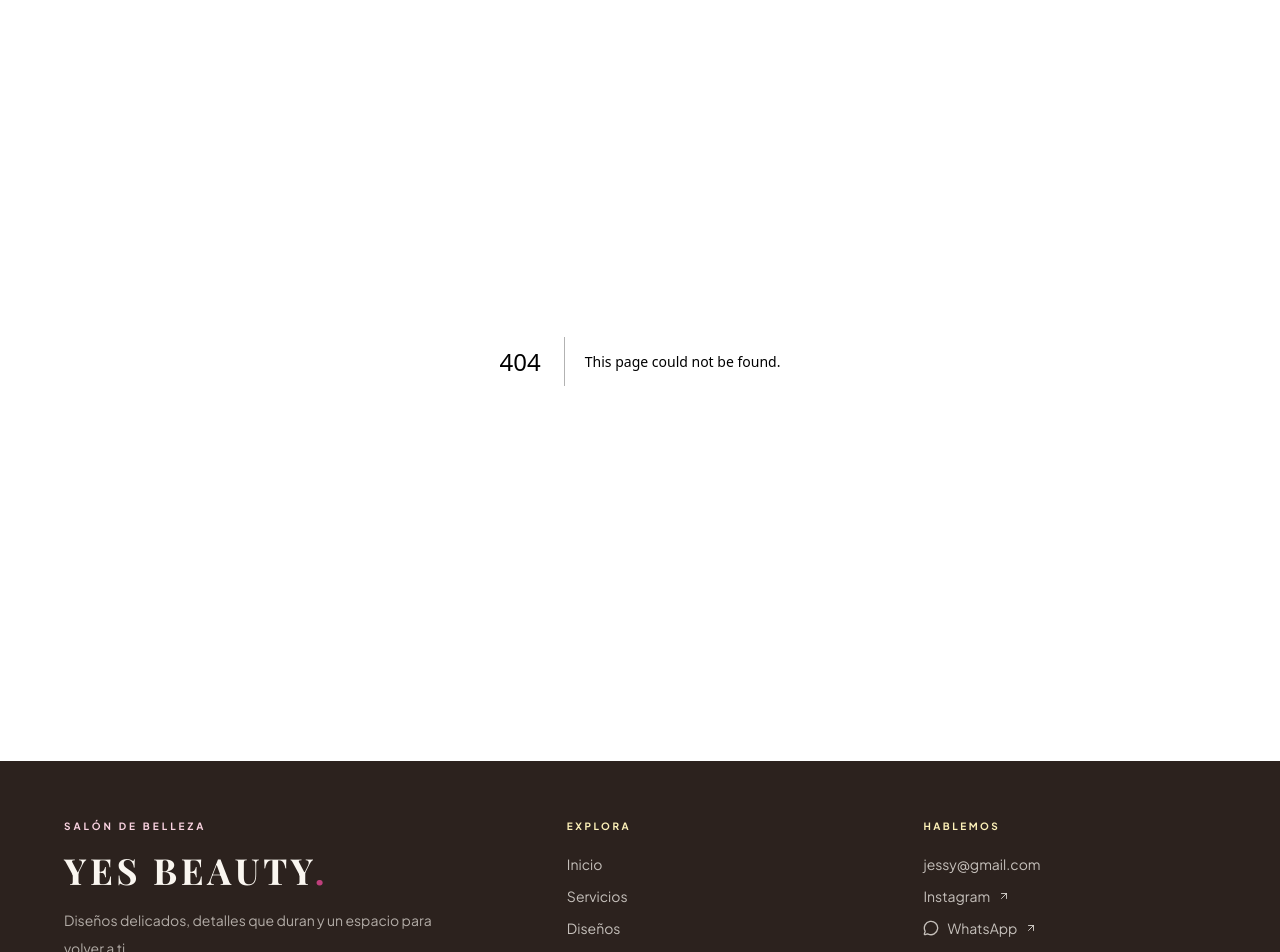
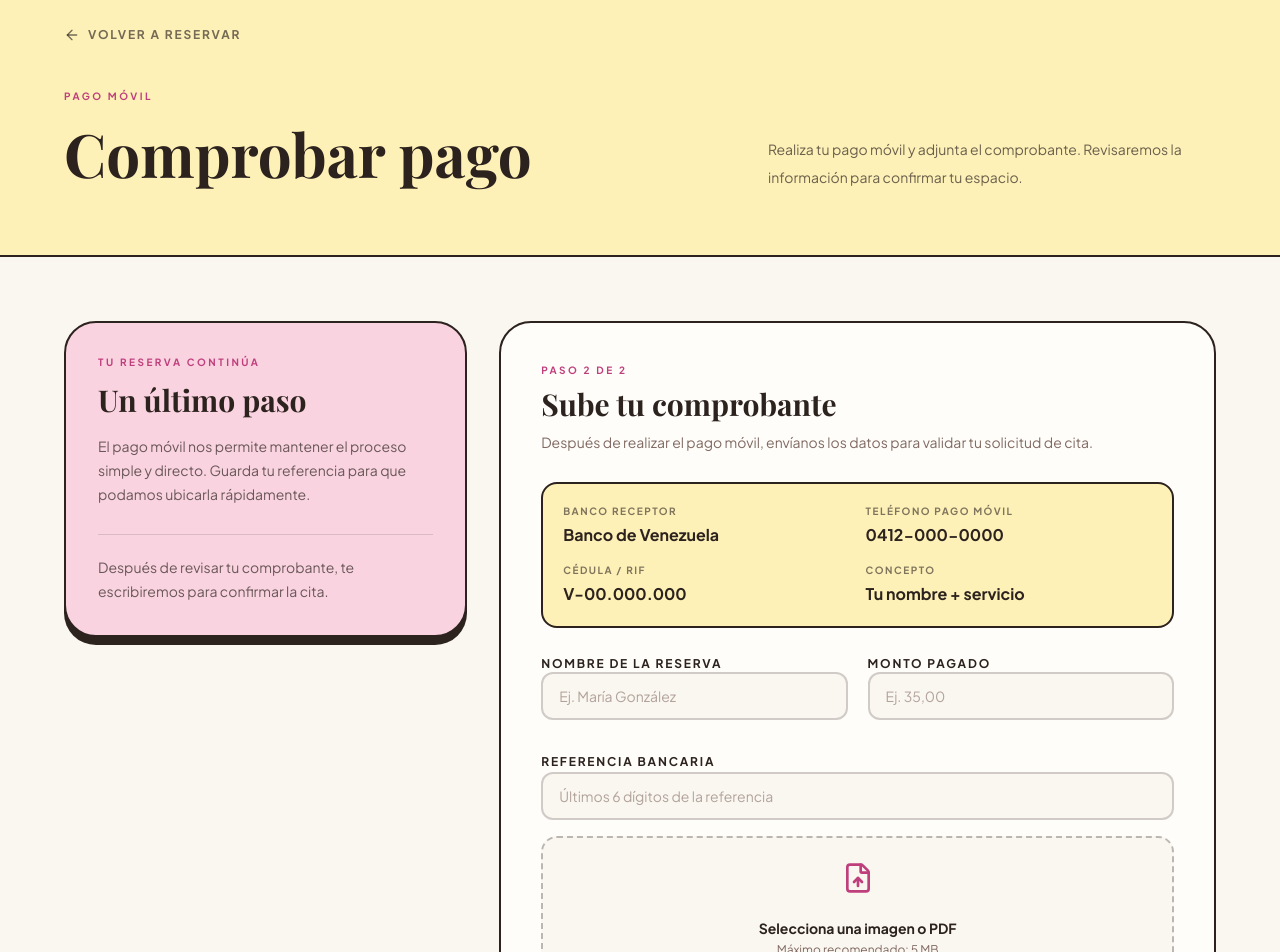
Before and after one commit to MinoEngine/booky, a Next.js app: page /comprobar-pago in a window 1280 px wide. Before the commit this address had no page. Shown: the part 120-1072 px from the top of the page. Built offline with nearby package versions, Linux system fonts and the light colour scheme; a web font is replaced by a local one.

Commit message:
feat: add payment summary and voucher confirmation view - Closes #4

```diff
--- /dev/null
+++ b/app/comprobar-pago/page.tsx
@@ -0,0 +1,40 @@
+import Link from 'next/link';
+import { ArrowLeft, CheckCircle2, CreditCard, FileCheck2 } from 'lucide-react';
+import PaymentProofForm from '@/components/booking/PaymentProofForm';
+
+export const metadata = {
+  title: 'Comprobar pago | YES BEAUTY',
+  description: 'Envía tu comprobante de pago móvil para confirmar tu cita.',
+};
+
+export default function PaymentPage() {
+  return (
+    <div className="overflow-hidden bg-bgMain">
+      <section className="border-b-2 border-espresso bg-mostaza px-4 py-12 md:py-16">
+        <div className="mx-auto max-w-6xl">
+          <Link href="/reservar" className="inline-flex items-center gap-2 text-xs font-bold uppercase tracking-[0.15em] text-espresso/65 transition-colors hover:text-pink"><ArrowLeft className="h-4 w-4" /> Volver a reservar</Link>
+          <div className="mt-10 grid gap-8 md:grid-cols-[0.85fr_1.15fr] md:items-end">
+            <div>
+              <p className="text-[10px] font-bold uppercase tracking-[0.25em] text-pink">Pago móvil</p>
+              <h1 className="mt-3 max-w-xl font-serif text-4xl font-bold leading-tight text-espresso md:text-6xl">Comprobar pago</h1>
+            </div>
+            <p className="max-w-md text-sm leading-7 text-espresso/70 md:justify-self-end">Realiza tu pago móvil y adjunta el comprobante. Revisaremos la información para confirmar tu espacio.</p>
+          </div>
+
+        </div>
+      </section>
+      <section className="bg-bgMain px-4 py-12 md:py-16">
+        <div className="mx-auto grid max-w-6xl gap-8 lg:grid-cols-[0.72fr_1.28fr] lg:items-start">
+          <aside className="rounded-[2rem] border-2 border-espresso bg-pinkLight p-7 shadow-bento md:p-8">
+            <p className="text-[10px] font-bold uppercase tracking-[0.25em] text-pink">Tu reserva continúa</p>
+            <h2 className="mt-3 font-serif text-3xl font-bold text-espresso">Un último paso</h2>
+            <p className="mt-4 text-sm leading-6 text-espresso/70">El pago móvil nos permite mantener el proceso simple y directo. Guarda tu referencia para que podamos ubicarla rápidamente.</p>
+            <div className="mt-7 border-t border-espresso/15 pt-5 text-sm leading-6 text-espresso/70">Después de revisar tu comprobante, te escribiremos para confirmar la cita.</div>
+          </aside>
+          <PaymentProofForm />
+          <p className="text-center text-[11px] leading-5 text-muted lg:col-start-2">Usa datos de prueba mientras conectamos esta pantalla con el backend y el almacenamiento seguro de comprobantes.</p>
+        </div>
+      </section>
+    </div>
+  );
+}
--- /dev/null
+++ b/components/booking/PaymentProofForm.tsx
@@ -0,0 +1,67 @@
+'use client';
+
+import { ChangeEvent, FormEvent, useState } from 'react';
+import Link from 'next/link';
+import { ArrowRight, CheckCircle2, FileUp, ShieldCheck } from 'lucide-react';
+
+export default function PaymentProofForm() {
+  const [fileName, setFileName] = useState('');
+  const [submitted, setSubmitted] = useState(false);
+
+  const handleFileChange = (event: ChangeEvent<HTMLInputElement>) => {
+    setFileName(event.target.files?.[0]?.name ?? '');
+  };
+
+  const handleSubmit = (event: FormEvent<HTMLFormElement>) => {
+    event.preventDefault();
+    setSubmitted(true);
+  };
+
+  if (submitted) {
+    return (
+      <div className="rounded-[2rem] border-2 border-espresso bg-surface p-8 text-center shadow-bento md:p-12">
+        <CheckCircle2 className="mx-auto h-14 w-14 text-pink" aria-hidden="true" />
+        <p className="mt-6 text-[10px] font-bold uppercase tracking-[0.25em] text-pink">Comprobante enviado</p>
+        <h2 className="mt-3 font-serif text-3xl font-bold text-espresso">Lo revisaremos pronto</h2>
+        <p className="mx-auto mt-4 max-w-md text-sm leading-6 text-muted">Esta pantalla confirma el flujo de la V1. En la siguiente etapa el equipo podrá aprobar o rechazar el comprobante desde el backoffice.</p>
+        <Link href="/" className="mt-8 inline-flex items-center justify-center rounded-full border-2 border-espresso bg-pink px-6 py-3 text-xs font-bold uppercase tracking-widest text-white shadow-bento transition-transform hover:-translate-y-0.5">Volver al inicio</Link>
+      </div>
+    );
+  }
+
+  return (
+    <form onSubmit={handleSubmit} className="space-y-7 rounded-[2rem] border-2 border-espresso bg-surface p-6 shadow-bento md:p-10">
+      <div>
+        <p className="text-[10px] font-bold uppercase tracking-[0.25em] text-pink">Paso 2 de 2</p>
+        <h2 className="mt-2 font-serif text-3xl font-bold text-espresso">Sube tu comprobante</h2>
+        <p className="mt-2 text-sm leading-6 text-muted">Después de realizar el pago móvil, envíanos los datos para validar tu solicitud de cita.</p>
+      </div>
+
+      <div className="grid gap-4 rounded-2xl border-2 border-espresso bg-mostaza p-5 sm:grid-cols-2">
+        <div><p className="text-[10px] font-bold uppercase tracking-[0.15em] text-espresso/60">Banco receptor</p><p className="mt-1 font-bold text-espresso">Banco de Venezuela</p></div>
+        <div><p className="text-[10px] font-bold uppercase tracking-[0.15em] text-espresso/60">Teléfono pago móvil</p><p className="mt-1 font-bold text-espresso">0412-000-0000</p></div>
+        <div><p className="text-[10px] font-bold uppercase tracking-[0.15em] text-espresso/60">Cédula / RIF</p><p className="mt-1 font-bold text-espresso">V-00.000.000</p></div>
+        <div><p className="text-[10px] font-bold uppercase tracking-[0.15em] text-espresso/60">Concepto</p><p className="mt-1 font-bold text-espresso">Tu nombre + servicio</p></div>
+      </div>
+
+      <div className="grid gap-5 sm:grid-cols-2">
+        <label className="space-y-2 text-xs font-bold uppercase tracking-[0.15em] text-espresso">Nombre de la reserva<input required name="name" placeholder="Ej. María González" className="block w-full rounded-xl border-2 border-espresso/20 bg-bgMain px-4 py-3 text-sm font-normal normal-case tracking-normal text-espresso outline-none placeholder:text-muted/60 focus:border-pink" /></label>
+        <label className="space-y-2 text-xs font-bold uppercase tracking-[0.15em] text-espresso">Monto pagado<input required name="amount" inputMode="decimal" placeholder="Ej. 35,00" className="block w-full rounded-xl border-2 border-espresso/20 bg-bgMain px-4 py-3 text-sm font-normal normal-case tracking-normal text-espresso outline-none placeholder:text-muted/60 focus:border-pink" /></label>
+      </div>
+
+      <label className="space-y-2 text-xs font-bold uppercase tracking-[0.15em] text-espresso">Referencia bancaria<input required name="reference" placeholder="Últimos 6 dígitos de la referencia" className="block w-full rounded-xl border-2 border-espresso/20 bg-bgMain px-4 py-3 text-sm font-normal normal-case tracking-normal text-espresso outline-none placeholder:text-muted/60 focus:border-pink" /></label>
+
+      <label className="mt-4 flex flex-col items-center cursor-pointer rounded-2xl border-2 border-dashed border-espresso/30 bg-bgMain p-6 text-center transition-colors hover:border-pink">
+        <FileUp className="mb-3 h-8 w-8 text-pink" aria-hidden="true" />
+        <span className="mt-3 text-sm font-bold text-espresso">{fileName || 'Selecciona una imagen o PDF'}</span>
+        <span className="mt-1 text-xs text-muted">Máximo recomendado: 5 MB</span>
+        <input required type="file" name="proof" accept="image/*,.pdf" onChange={handleFileChange} className="sr-only" />
+      </label>
+
+      <div className="flex flex-col gap-4 border-t border-espresso/15 pt-6 sm:flex-row sm:items-center sm:justify-between">
+        <p className="flex max-w-xs items-start gap-2 text-[11px] leading-4 text-muted"><ShieldCheck className="mt-0.5 h-4 w-4 shrink-0 text-pink" />Tu comprobante será revisado manualmente.</p>
+        <button type="submit" className="inline-flex items-center justify-center gap-2 rounded-full border-2 border-espresso bg-pink px-7 py-4 text-xs font-bold uppercase tracking-widest text-white shadow-bento transition-transform hover:-translate-y-0.5">Enviar comprobante <ArrowRight className="h-4 w-4" /></button>
+      </div>
+    </form>
+  );
+}
```
